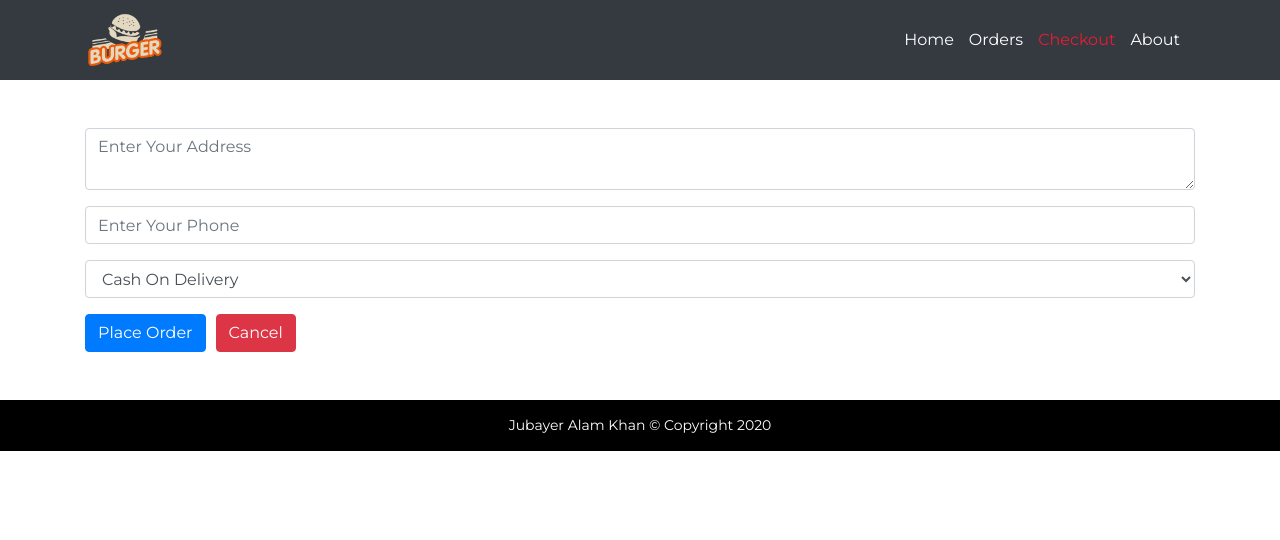
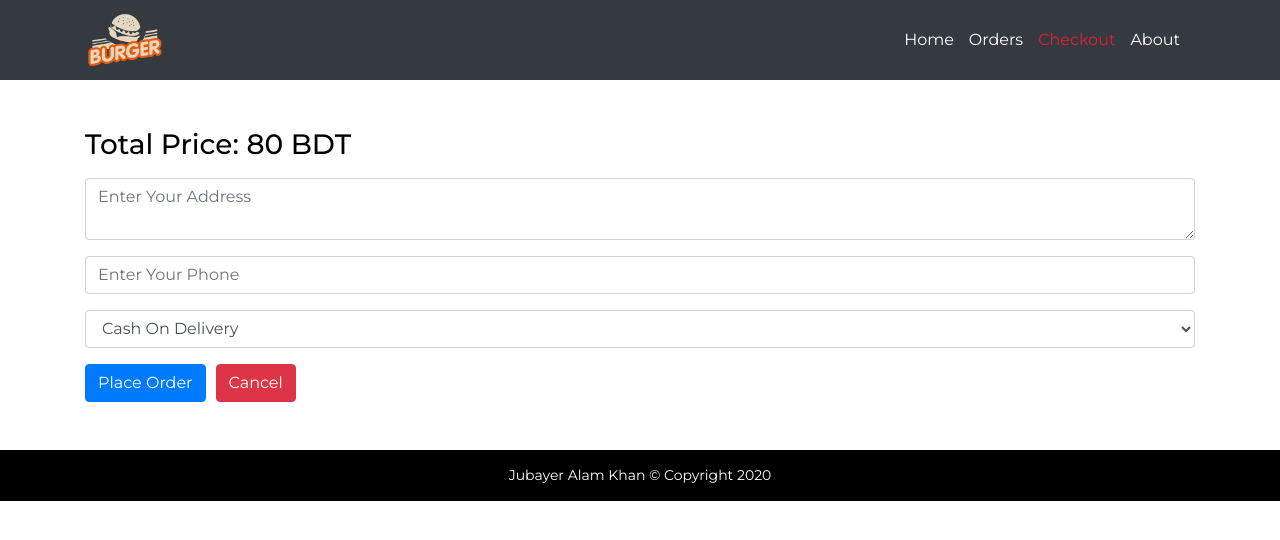
Before and after one commit to jakdev047/my-burger, a React (Create React App) app: page /checkout in a window 1280 px wide. Shown: the top 540 px of the page. Built offline with nearby package versions, Linux system fonts and the light colour scheme.

Commit message:
Saving Orders to Database in firebase

```diff
--- a/src/pages/Checkout.js
+++ b/src/pages/Checkout.js
@@ -1,4 +1,6 @@
 import React, { Component } from 'react';
+import { connect } from 'react-redux';
+import axios from 'axios';
 
 class Checkout extends Component {
     state = {
@@ -22,12 +24,21 @@ class Checkout extends Component {
 
     submitHandler = (e) => {
         e.preventDefault();
-        console.log(this.state.values)
+        const order = {
+            ingredients: this.props.ingredients,
+            customer: this.state.values,
+            price: this.props.totalPrice,
+            orderTime: new Date()
+        }
+        axios.post('https://burger-builder-b6eae.firebaseio.com/orders.json',order)
+            .then(response=>console.log(response))
+            .catch(err=>console.log(err))
     }
     render() {
         return (
-            <div className="container">
-                <form className="my-5">
+            <div className="container my-5">
+                <h3>Total Price: {this.props.totalPrice} BDT</h3>
+                <form className="my-3">
                     <div className="form-group">
                         <textarea
                             className="form-control"
@@ -71,4 +82,13 @@ class Checkout extends Component {
     }
 };
 
-export default Checkout;
+const mapStateToProps = state => {
+    return {
+        ingredients: state.burger.ingredients,
+        totalPrice: state.burger.totalPrice,
+        purchaseable: state.burger.purchaseable
+    }
+};
+
+
+export default connect(mapStateToProps)(Checkout);
```
